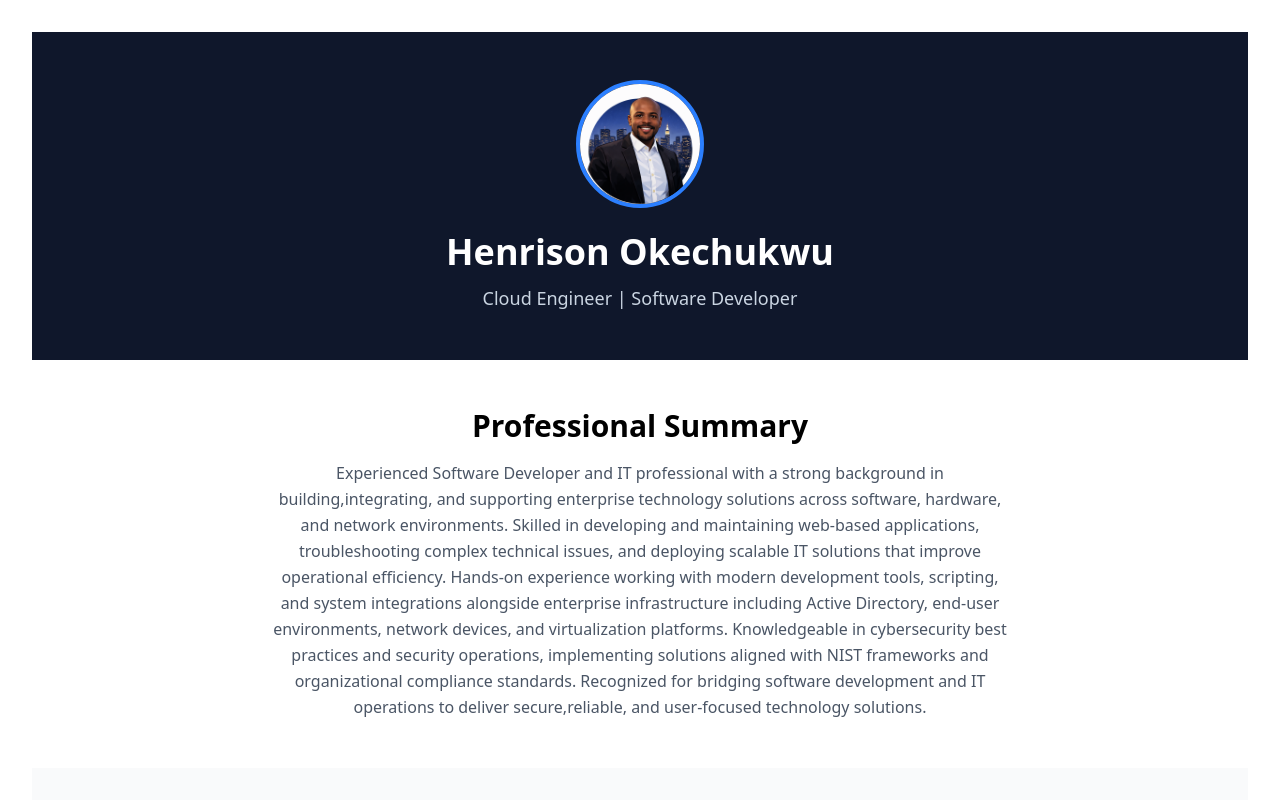
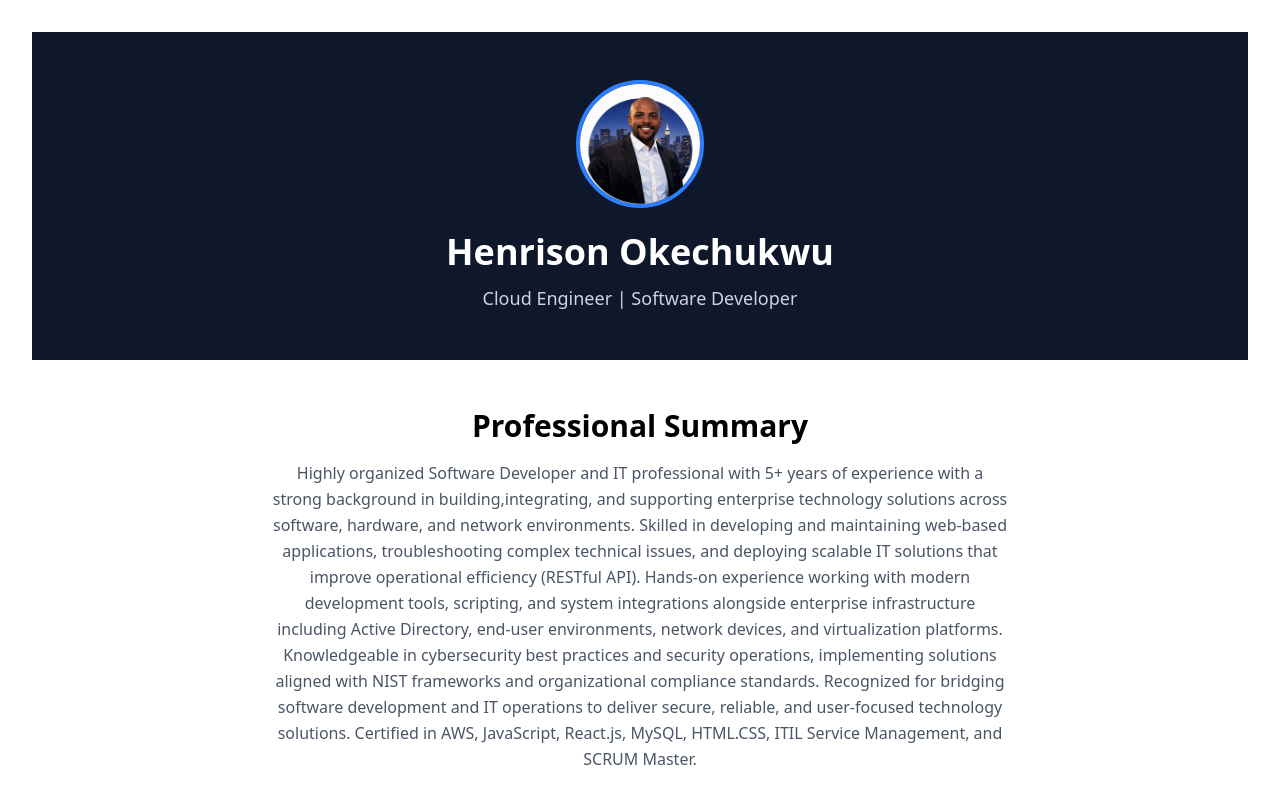
Before and after one commit to henrisonok/my-resume-profile, a React (Vite) app: page / in a window 1280 px wide. Shown: the top 800 px of the page. Built offline with nearby package versions, Linux system fonts and the light colour scheme.

Commit message:
Updated About section

```diff
--- a/src/components/About.tsx
+++ b/src/components/About.tsx
@@ -6,7 +6,7 @@ function About () {
 
 
         <p className="text-gray-600 leading-relaxed">
-            Experienced Software Developer and IT professional with a strong background in building,integrating, and supporting enterprise technology solutions across software, hardware, and network environments. Skilled in developing and maintaining web-based applications, troubleshooting complex technical issues, and deploying scalable IT solutions that improve operational efficiency. Hands-on experience working with modern development tools, scripting, and system integrations alongside enterprise infrastructure including Active Directory, end-user environments, network devices, and virtualization platforms. Knowledgeable in cybersecurity best practices and security operations, implementing solutions aligned with NIST frameworks and organizational compliance standards. Recognized for bridging software development and IT operations to deliver secure,reliable, and user-focused technology solutions.
+            Highly organized Software Developer and IT professional with 5+ years of experience with a strong background in building,integrating, and supporting enterprise technology solutions across software, hardware, and network environments. Skilled in developing and maintaining web-based applications, troubleshooting complex technical issues, and deploying scalable IT solutions that improve operational efficiency (RESTful API). Hands-on experience working with modern development tools, scripting, and system integrations alongside enterprise infrastructure including Active Directory, end-user environments, network devices, and virtualization platforms. Knowledgeable in cybersecurity best practices and security operations, implementing solutions aligned with NIST frameworks and organizational compliance standards. Recognized for bridging software development and IT operations to deliver secure, reliable, and user-focused technology solutions. Certified in AWS, JavaScript, React.js, MySQL, HTML.CSS, ITIL Service Management, and SCRUM Master.
         </p>
     </section>
     );
```
